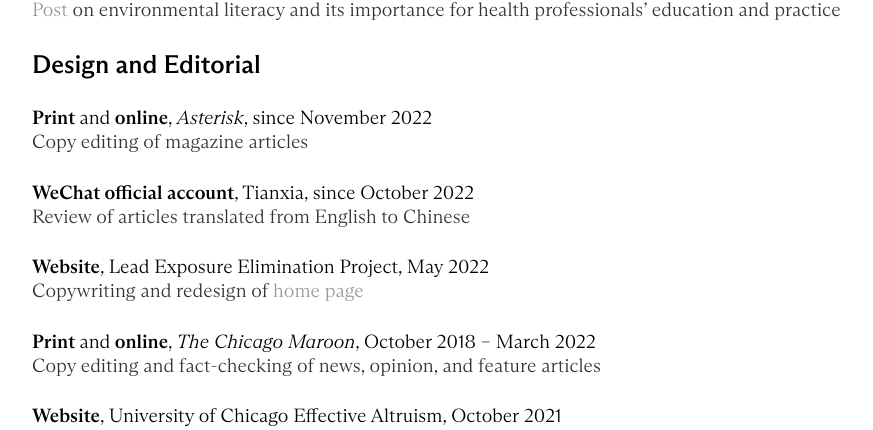
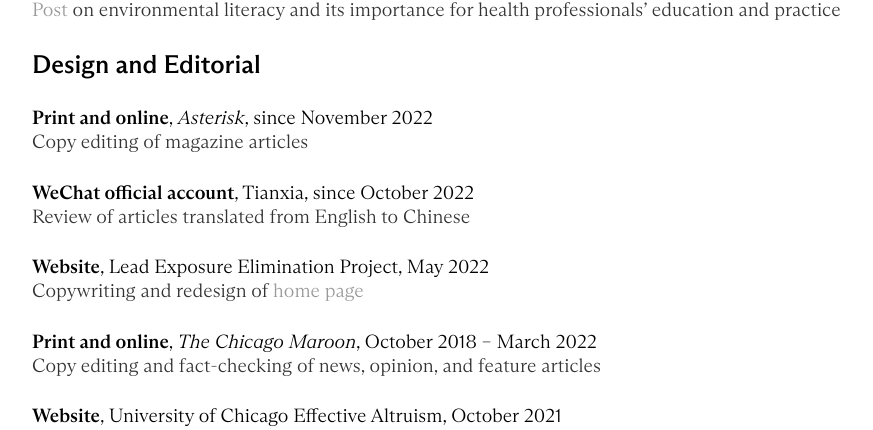
Before and after one commit to y-james-hu/y-james-hu.github.io, a Jekyll site: the page built from projects/index.html, in a window 1280 px wide and 900 px high, scrolled down 1474 px. Shown: the part 155-585 px from the top of the window, without its empty margins (160-1033 px from the left). Built offline with Jekyll 4.4.1, drawn with Linux system fonts in a browser that asks for light colours.

Commit message:
Update index.html

```diff
--- a/projects/index.html
+++ b/projects/index.html
@@ -49,7 +49,7 @@
 
   <h3 style="margin-left: 0px">Design and Editorial</h2>
 
-      <h4 style="margin-left: 0px">Print <span style="font-weight:normal">and</span> online<span style="font-weight:normal">, <em>Asterisk</em>, since November 2022</span></h4>
+      <h4 style="margin-left: 0px">Print and online<span style="font-weight:normal">, <em>Asterisk</em>, since November 2022</span></h4>
       <p style="margin-left: 0px">Copy editing of magazine articles</p>
 
       <h4 style="margin-left: 0px">WeChat official account<span style="font-weight:normal">, Tianxia, since October 2022</span></h4>
@@ -58,7 +58,7 @@
       <h4 style="margin-left: 0px">Website<span style="font-weight:normal">, Lead Exposure Elimination Project, May 2022</span></h4>
       <p style="margin-left: 0px">Copywriting and redesign of <a href = "https://leadelimination.org/">home page</a></p>
 
-      <h4 style="margin-left: 0px">Print <span style="font-weight:normal">and</span> online<span style="font-weight:normal">, <em>The Chicago Maroon</em>, October 2018 – March 2022</span></h4>
+      <h4 style="margin-left: 0px">Print and online<span style="font-weight:normal">, <em>The Chicago Maroon</em>, October 2018 – March 2022</span></h4>
       <p style="margin-left: 0px">Copy editing and fact-checking of news, opinion, and feature articles</p>
 
       <h4 style="margin-left: 0px">Website<span style="font-weight:normal">, University of Chicago Effective Altruism, October 2021</span></h4>
```
